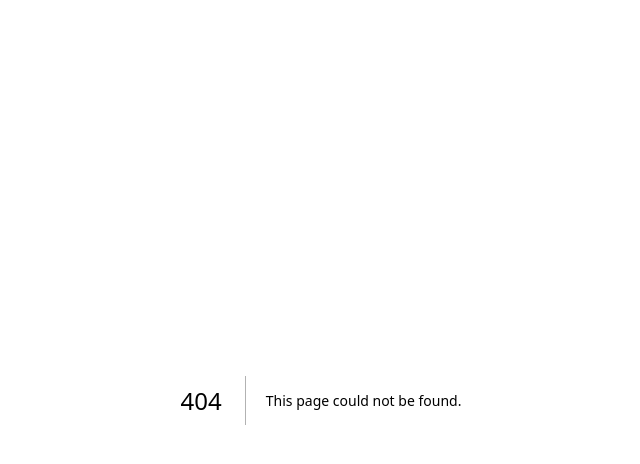
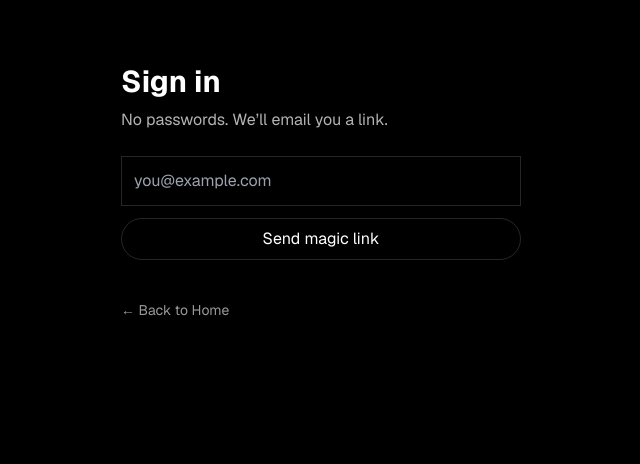
Before and after one commit to RaoAhmar/thefyf, a Next.js app: page /auth in a window 1280 px wide. Before the commit this address had no page. Shown: the top 464 px of the page, without its empty margins (319-959 px from the left). Built offline with nearby package versions, Linux system fonts and the light colour scheme; no server answers.

Commit message:
Create page.tsx

```diff
--- /dev/null
+++ b/app/auth/page.tsx
@@ -0,0 +1,107 @@
+"use client";
+
+import { useEffect, useState } from "react";
+import Link from "next/link";
+import { supabaseBrowser } from "@/lib/supabaseClient";
+
+export default function AuthPage() {
+  const [email, setEmail] = useState("");
+  const [status, setStatus] = useState<"idle" | "sending" | "sent" | "error">(
+    "idle"
+  );
+  const [userEmail, setUserEmail] = useState<string | null>(null);
+
+  useEffect(() => {
+    supabaseBrowser.auth.getUser().then(({ data }) => {
+      setUserEmail(data.user?.email ?? null);
+    });
+  }, []);
+
+  async function sendMagicLink(e: React.FormEvent) {
+    e.preventDefault();
+    setStatus("sending");
+    try {
+      const { error } = await supabaseBrowser.auth.signInWithOtp({
+        email,
+        options: {
+          emailRedirectTo:
+            typeof window !== "undefined"
+              ? `${window.location.origin}/auth/callback`
+              : undefined,
+        },
+      });
+      if (error) throw error;
+      setStatus("sent");
+    } catch {
+      setStatus("error");
+    }
+  }
+
+  async function signOut() {
+    await supabaseBrowser.auth.signOut();
+    setUserEmail(null);
+  }
+
+  return (
+    <main className="mx-auto max-w-md px-6 py-16">
+      <h1 className="text-3xl font-bold">Sign in</h1>
+      <p className="mt-2 opacity-70">No passwords. We’ll email you a link.</p>
+
+      {userEmail ? (
+        <div className="mt-6 rounded-2xl border p-4">
+          <div className="text-sm opacity-80">Signed in as</div>
+          <div className="mt-1 font-mono">{userEmail}</div>
+          <div className="mt-4 flex gap-3">
+            <Link
+              href="/"
+              className="rounded-full border px-4 py-2 transition hover:shadow"
+            >
+              Go home
+            </Link>
+            <button
+              onClick={signOut}
+              className="rounded-full border px-4 py-2 transition hover:shadow"
+            >
+              Sign out
+            </button>
+          </div>
+        </div>
+      ) : (
+        <form onSubmit={sendMagicLink} className="mt-6">
+          <input
+            type="email"
+            required
+            placeholder="you@example.com"
+            className="w-full rounded-lg border bg-black p-3 text-white"
+            value={email}
+            onChange={(e) => setEmail(e.target.value)}
+          />
+          <button
+            type="submit"
+            disabled={status === "sending"}
+            className={`mt-3 w-full rounded-full border px-4 py-2 transition ${
+              status === "sending" ? "opacity-60" : "hover:shadow"
+            }`}
+          >
+            {status === "sending" ? "Sending…" : "Send magic link"}
+          </button>
+
+          {status === "sent" && (
+            <div className="mt-3 text-sm text-green-400">
+              Check your inbox for the sign-in link.
+            </div>
+          )}
+          {status === "error" && (
+            <div className="mt-3 text-sm text-red-400">
+              Couldn’t send the email. Try again.
+            </div>
+          )}
+        </form>
+      )}
+
+      <div className="mt-10 text-sm opacity-60">
+        <Link href="/">← Back to Home</Link>
+      </div>
+    </main>
+  );
+}
```
